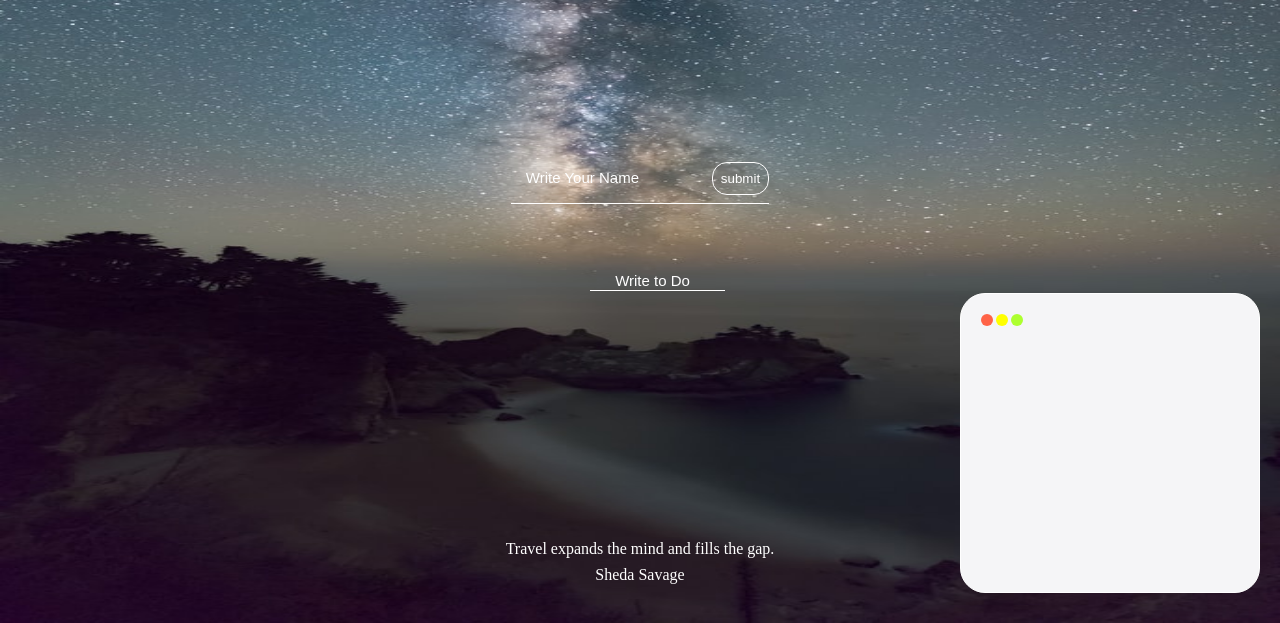
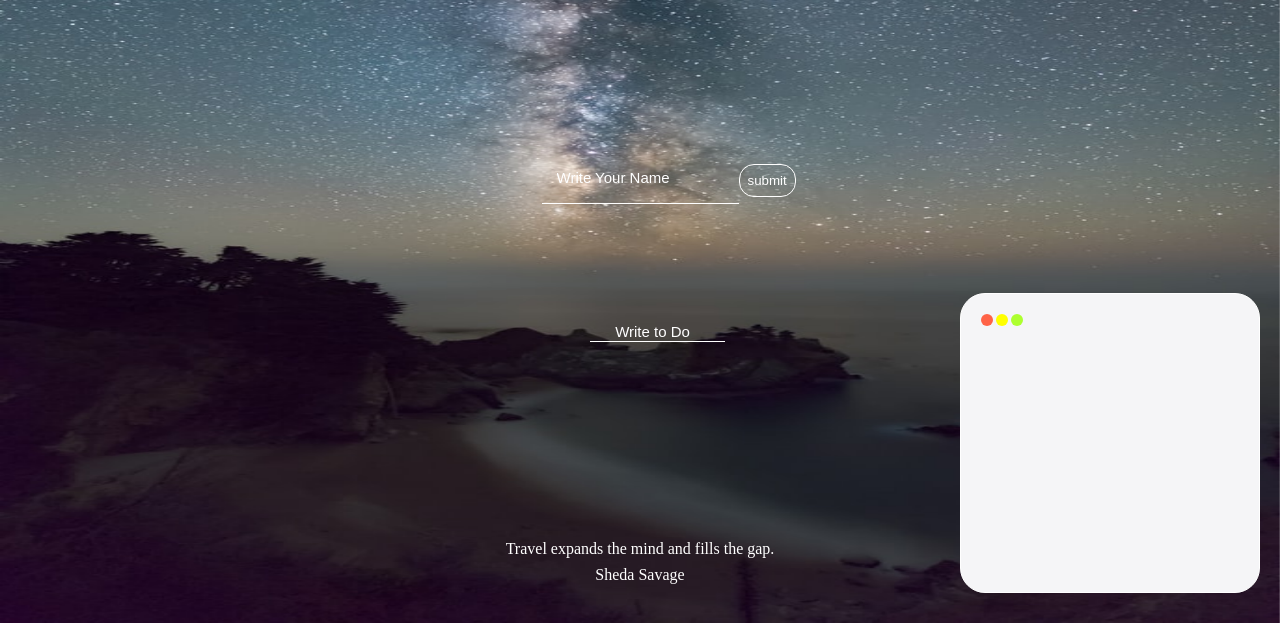
Before and after one commit to rlaclghks123/momentom-2021, a plain HTML site: page index.html in a window 1280 px wide. Shown: the part 177-800 px from the top of the page. Drawn offline with Linux system fonts and the light colour scheme.

Commit message:
Style: login Btn css 수정

```diff
--- a/css/login-form.css
+++ b/css/login-form.css
@@ -9,6 +9,7 @@
 
 #login-form {
   border-bottom: 1px solid rgba(255, 255, 255, 1);
+  position: relative;
 }
 
 #login-form input {
@@ -37,6 +38,9 @@
   background-color: inherit;
   color: white;
   border: none;
+  cursor: pointer;
+  position: absolute;
+  top: 11px;
   border-radius: 15px;
   padding: 8px;
   border: 0.5px solid white;
```
